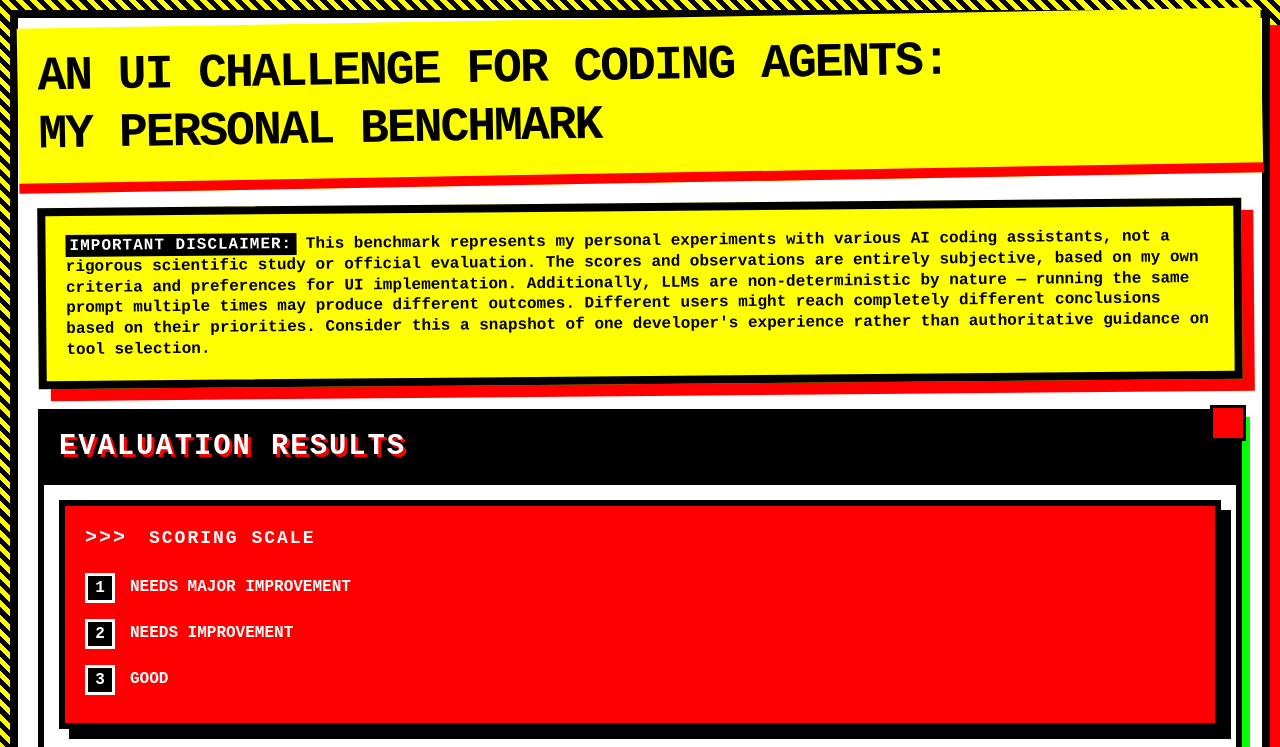
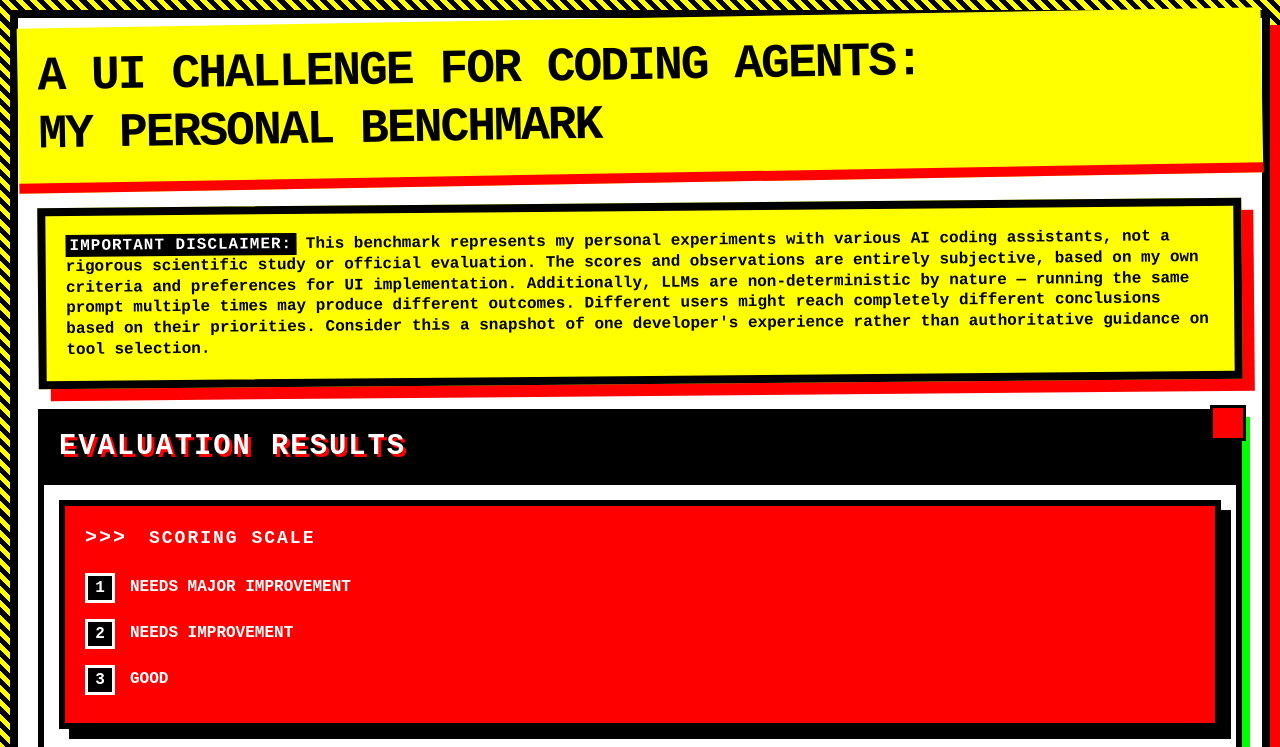
Before and after one commit to thecodecentral/svg_coding_eval, a plain HTML site: page benchmark/index.html in a window 1280 px wide. Shown: the top 747 px of the page. Drawn offline with Linux system fonts and the light colour scheme.

Commit message:
Fix typo

```diff
--- a/benchmark/index.html
+++ b/benchmark/index.html
@@ -4,7 +4,7 @@
 <head>
     <meta charset="UTF-8">
     <meta name="viewport" content="width=device-width, initial-scale=1.0">
-    <title>An UI Challenge for Coding Agents: My Personal Benchmark</title>
+    <title>A UI Challenge for Coding Agents: My Personal Benchmark</title>
     <style>
         * {
             margin: 0;
@@ -566,7 +566,7 @@
 
 <body>
     <div class="container">
-        <h1>An UI Challenge for Coding Agents:<br/>My Personal Benchmark</h1>
+        <h1>A UI Challenge for Coding Agents:<br/>My Personal Benchmark</h1>
 
         <div class="disclaimer">
             <strong>Important disclaimer:</strong> This benchmark represents my personal experiments with various AI coding assistants, not a rigorous scientific study or official evaluation. The scores and observations are entirely subjective, based on my own criteria and preferences for UI implementation. Additionally, LLMs are non-deterministic by nature — running the same prompt multiple times may produce different outcomes. Different users might reach completely different conclusions based on their priorities. Consider this a snapshot of one developer's experience rather than authoritative guidance on tool selection.
```
Also changed, not shown: benchmark/benchmark-one-pager.png.
